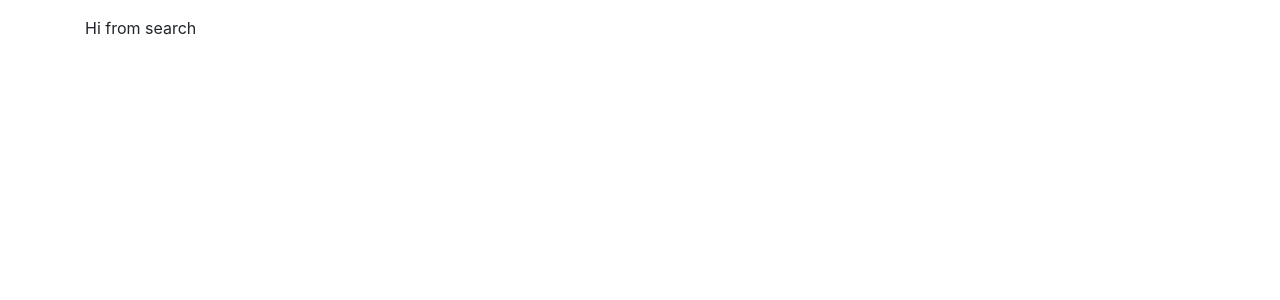
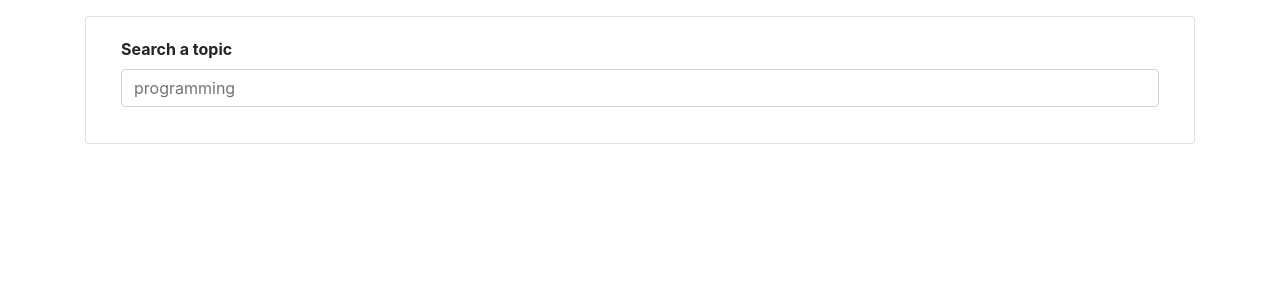
Before and after one commit to kenderb/ReactJS_practice, a React (Create React App) app in the folder widgets-app/: page / in a window 1280 px wide. Shown: the top 300 px of the page. Built offline with nearby package versions, Linux system fonts and the light colour scheme.

Commit message:
Add some style to the Search component

```diff
--- a/widgets-app/src/components/Search.js
+++ b/widgets-app/src/components/Search.js
@@ -2,7 +2,12 @@ import React from 'react';
 
 const Search = () => {
   return(
-    <div>Hi from search</div>
+    <form className="card container">
+      <div className="form-group card-body">
+        <label htmlFor="name" className="font-weight-bold">Search a topic </label>
+        <input type="text" id="name" placeholder="programming" className="form-control "/>
+      </div>
+    </form>
   );
 }
 
```
Also changed, not shown: 1 other file (tests, documents, lock files or other folders).
